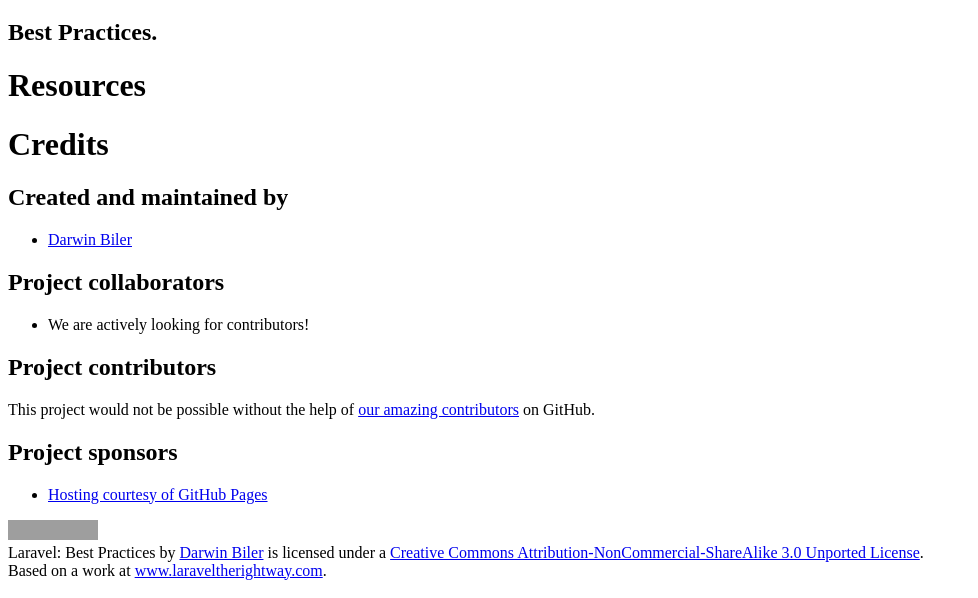
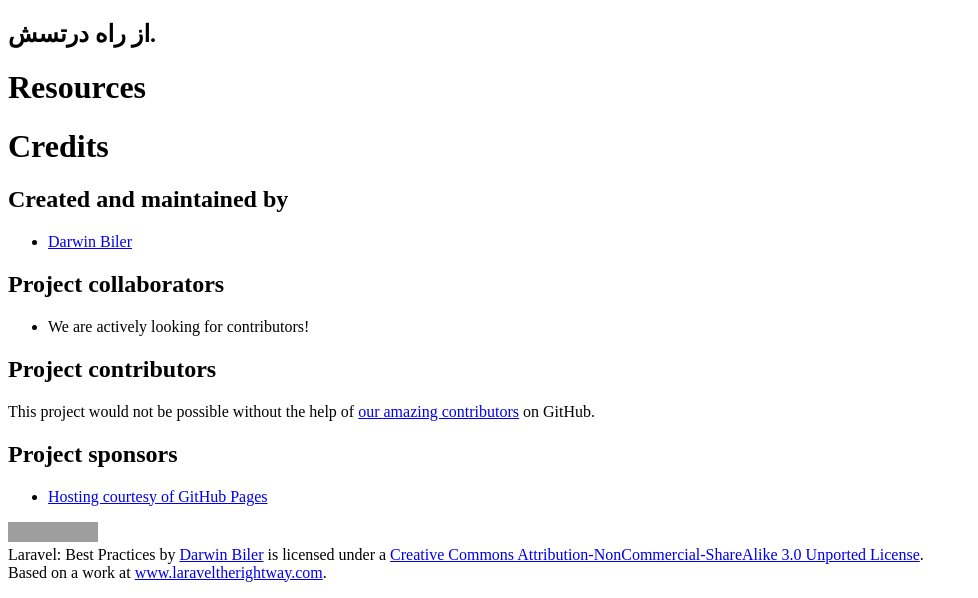
Before and after one commit to soheilsafara/soheilsafara.github.io, a Jekyll site: the page built from _posts/16-01-01-resources.md, in a window 1280 px wide. Shown: the part 859-1457 px from the top of the page, without its empty margins (0-978 px from the left). Built offline with Jekyll 4.4.1, drawn with Linux system fonts in a browser that asks for light colours; nearby versions of some CDN libraries; some web fonts are replaced; our own code applies the rules of GitHub Pages for plain Markdown files; comment, search, counter and statistics services are not loaded; grey boxes are pictures that could not be loaded.

Commit message:
Update default.html

```diff
--- a/_layouts/default.html
+++ b/_layouts/default.html
@@ -88,8 +88,8 @@
 
             <header class="site-header" id="site-header">
                 <hgroup>
-                    <h1 class="site-title"><a href="/">Laravel</a></h1>
-                    <h2 class="site-slogan">Best Practices.</h2>
+                    <h1 class="site-title"><a href="/">لاراول</a></h1>
+                    <h2 class="site-slogan">از راه درتسش.</h2>
                 </hgroup>
 
             	<div
```
